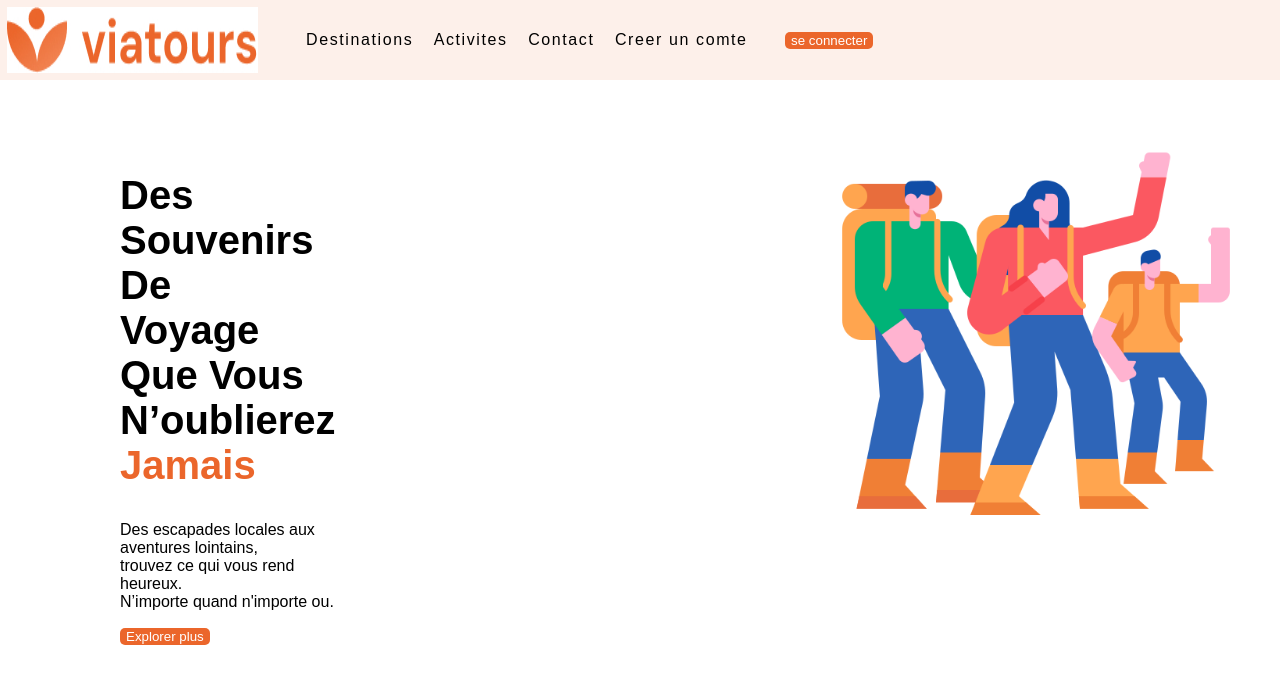
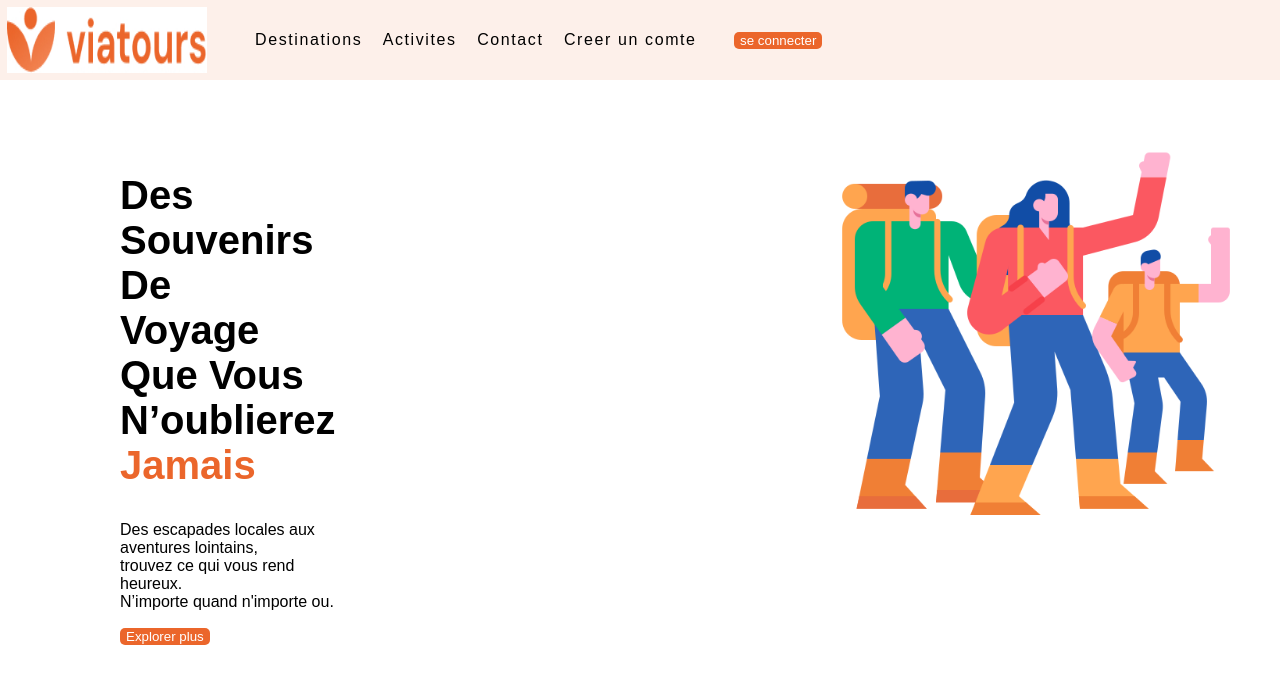
Before and after one commit to BtissamToumi1/Agence_voyage, a plain HTML site: page Index.html in a window 1280 px wide. Drawn offline with Linux system fonts and the light colour scheme.

Commit message:
la mise en forme de logo de menu de la page

```diff
--- a/propre.css
+++ b/propre.css
@@ -29,6 +29,10 @@ ul li a{
     margin-left: 0px;
     margin-right: 0px;
     display: flex;
+}
+.sect1 img{
+    width:200px ;
+    height:auto;
 }
 section{
     padding:30px;
```
